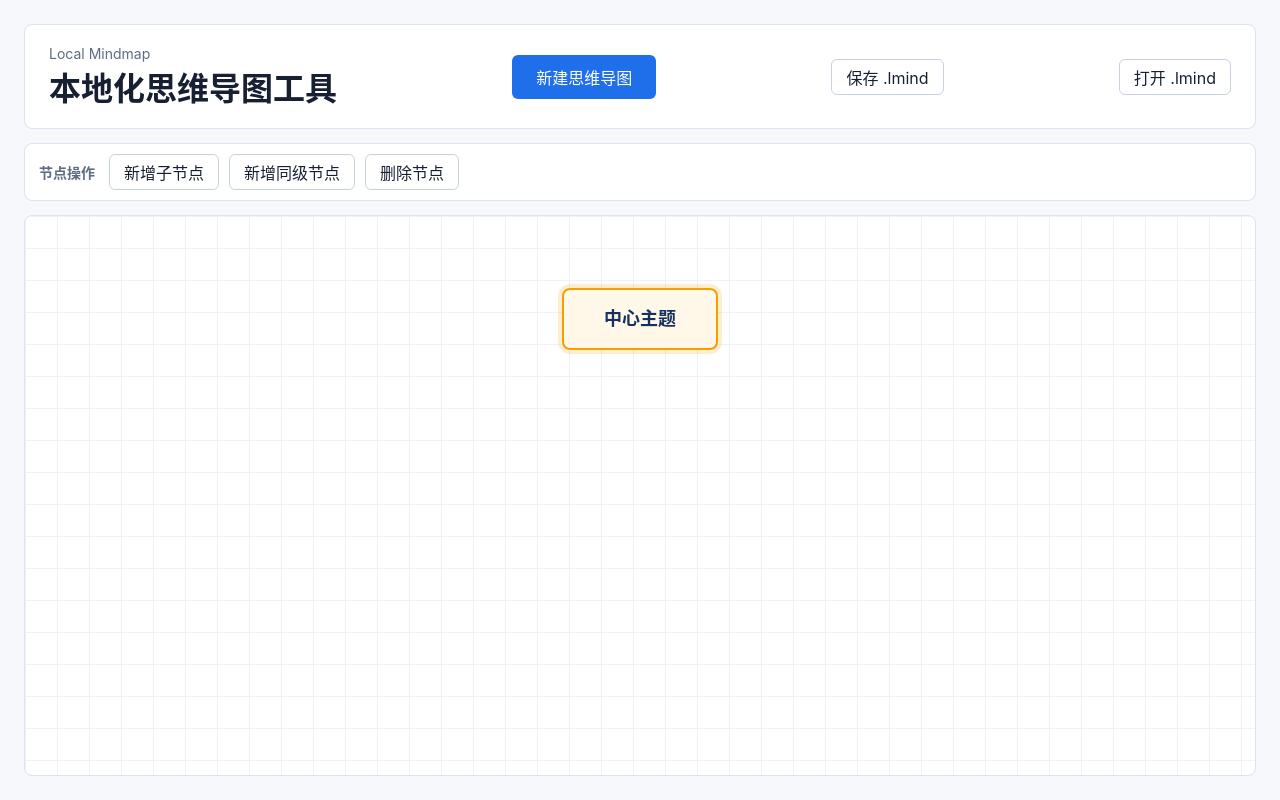
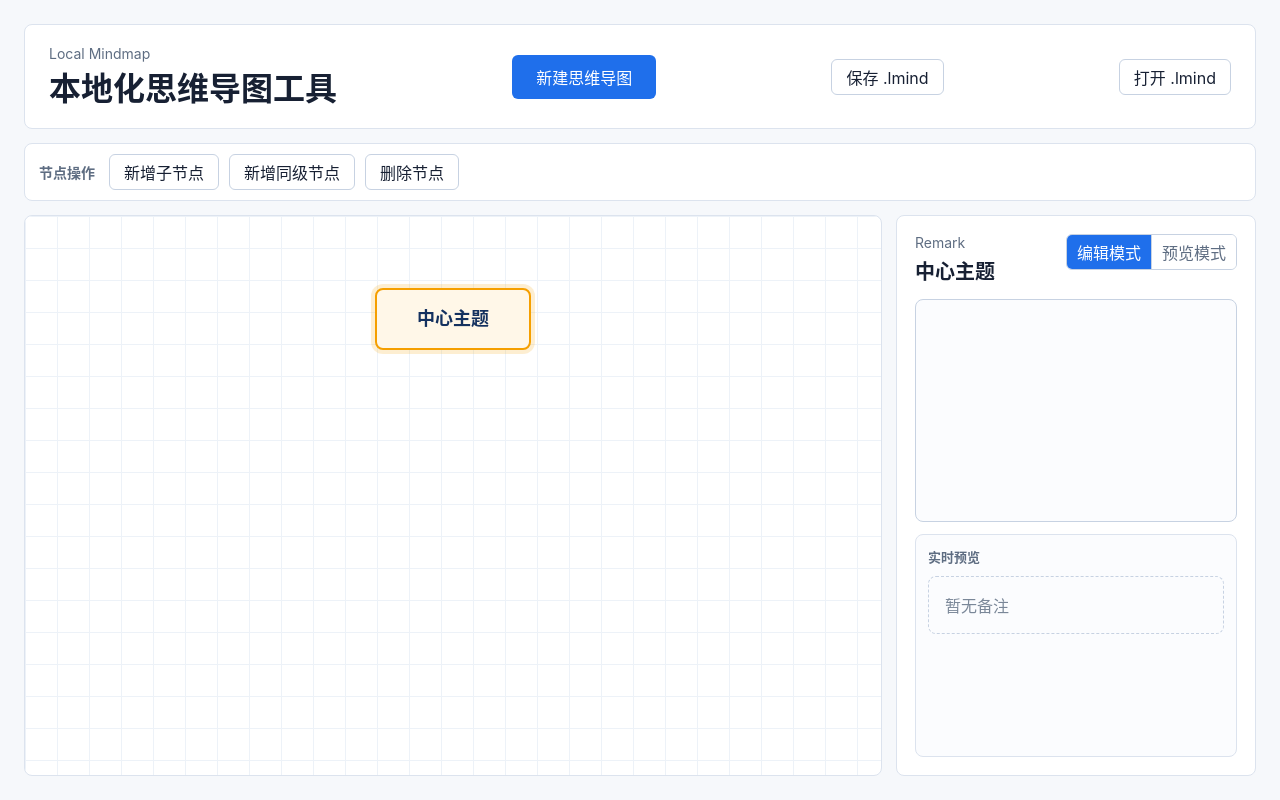
Before and after one commit to hzhexuan1104-hash/local-mindmap, a React (Vite) app: page / in a window 1280 px wide. Built offline with nearby package versions, Linux system fonts and the light colour scheme.

Commit message:
feat: support markdown remarks for mindmap nodes

```diff
--- a/package.json
+++ b/package.json
@@ -10,12 +10,14 @@
   },
   "dependencies": {
     "react": "^19.0.0",
-    "react-dom": "^19.0.0"
+    "react-dom": "^19.0.0",
+    "react-markdown": "^10.1.0",
+    "remark-gfm": "^4.0.1"
   },
   "devDependencies": {
-    "@vitejs/plugin-react": "^4.3.4",
     "@types/react": "^19.0.2",
     "@types/react-dom": "^19.0.2",
+    "@vitejs/plugin-react": "^4.3.4",
     "typescript": "^5.7.2",
     "vite": "^6.0.5"
   }
--- a/src/app/App.tsx
+++ b/src/app/App.tsx
@@ -1,17 +1,20 @@
 import { useEffect, useRef, useState } from 'react';
 import { openMindmapFromLocalFile } from '../features/mindmap/openMindmap';
+import { RemarkPanel } from '../features/mindmap/RemarkPanel';
 import { saveMindmapAsLmind } from '../features/mindmap/saveMindmap';
 import type { MindmapNode } from '../features/mindmap/types';
 
 const createCenterNode = (): MindmapNode => ({
   id: 'root',
   text: '中心主题',
+  remark: '',
   children: [],
 });
 
 const createNode = (): MindmapNode => ({
   id: crypto.randomUUID(),
   text: '新节点',
+  remark: '',
   children: [],
 });
 
@@ -53,6 +56,25 @@ const deleteNodeById = (node: MindmapNode, nodeId: string): MindmapNode => ({
     .filter((child) => child.id !== nodeId)
     .map((child) => deleteNodeById(child, nodeId)),
 });
+
+const findNodeById = (
+  node: MindmapNode,
+  nodeId: string,
+): MindmapNode | null => {
+  if (node.id === nodeId) {
+    return node;
+  }
+
+  for (const child of node.children) {
+    const matchedNode = findNodeById(child, nodeId);
+
+    if (matchedNode) {
+      return matchedNode;
+    }
+  }
+
+  return null;
+};
 
 type MindmapTreeProps = {
   node: MindmapNode;
@@ -140,8 +162,10 @@ export function App() {
   const [selectedNodeId, setSelectedNodeId] = useState('root');
   const [editingNodeId, setEditingNodeId] = useState<string | null>(null);
   const [editingText, setEditingText] = useState('');
+  const [remarkMode, setRemarkMode] = useState<'edit' | 'preview'>('edit');
   const [message, setMessage] = useState('');
   const messageTimerRef = useRef<number | undefined>(undefined);
+  const selectedNode = findNodeById(mindmap, selectedNodeId) ?? mindmap;
 
   useEffect(() => {
     return () => {
@@ -225,6 +249,15 @@ export function App() {
     setEditingNodeId(null);
   };
 
+  const handleRemarkChange = (remark: string) => {
+    setMindmap((currentMindmap) =>
+      updateNodeById(currentMindmap, selectedNode.id, (node) => ({
+        ...node,
+        remark,
+      })),
+    );
+  };
+
   const handleStartEdit = (node: MindmapNode) => {
     setSelectedNodeId(node.id);
     setEditingNodeId(node.id);
@@ -304,6 +337,7 @@ export function App() {
         ) : null}
       </section>
 
+      <div className="workspace-layout">
         <section className="mindmap-canvas" aria-label="思维导图画布">
           <div className="canvas-grid" aria-hidden="true" />
           <div className="mindmap-tree">
@@ -319,6 +353,14 @@ export function App() {
             />
           </div>
         </section>
+
+        <RemarkPanel
+          selectedNode={selectedNode}
+          mode={remarkMode}
+          onModeChange={setRemarkMode}
+          onRemarkChange={handleRemarkChange}
+        />
+      </div>
     </main>
   );
 }
--- /dev/null
+++ b/src/features/mindmap/MarkdownPreview.tsx
@@ -0,0 +1,18 @@
+import ReactMarkdown from 'react-markdown';
+import remarkGfm from 'remark-gfm';
+
+type MarkdownPreviewProps = {
+  content: string;
+};
+
+export function MarkdownPreview({ content }: MarkdownPreviewProps) {
+  if (!content.trim()) {
+    return <div className="remark-empty">暂无备注</div>;
+  }
+
+  return (
+    <div className="markdown-preview">
+      <ReactMarkdown remarkPlugins={[remarkGfm]}>{content}</ReactMarkdown>
+    </div>
+  );
+}
--- /dev/null
+++ b/src/features/mindmap/RemarkPanel.tsx
@@ -0,0 +1,62 @@
+import type { MindmapNode } from './types';
+import { MarkdownPreview } from './MarkdownPreview';
+
+type RemarkMode = 'edit' | 'preview';
+
+type RemarkPanelProps = {
+  selectedNode: MindmapNode;
+  mode: RemarkMode;
+  onModeChange: (mode: RemarkMode) => void;
+  onRemarkChange: (remark: string) => void;
+};
+
+export function RemarkPanel({
+  selectedNode,
+  mode,
+  onModeChange,
+  onRemarkChange,
+}: RemarkPanelProps) {
+  return (
+    <aside className="remark-panel" aria-labelledby="remark-panel-title">
+      <div className="remark-panel-header">
+        <div>
+          <p className="eyebrow">Remark</p>
+          <h2 id="remark-panel-title">{selectedNode.text}</h2>
+        </div>
+        <div className="remark-mode-switch" aria-label="备注显示模式">
+          <button
+            type="button"
+            className={`mode-button${mode === 'edit' ? ' is-active' : ''}`}
+            onClick={() => onModeChange('edit')}
+          >
+            编辑模式
+          </button>
+          <button
+            type="button"
+            className={`mode-button${mode === 'preview' ? ' is-active' : ''}`}
+            onClick={() => onModeChange('preview')}
+          >
+            预览模式
+          </button>
+        </div>
+      </div>
+
+      {mode === 'edit' ? (
+        <div className="remark-edit-layout">
+          <textarea
+            className="remark-editor"
+            value={selectedNode.remark}
+            onChange={(event) => onRemarkChange(event.target.value)}
+            aria-label={`${selectedNode.text} 的 Markdown 备注`}
+          />
+          <div className="remark-live-preview">
+            <div className="remark-live-preview-title">实时预览</div>
+            <MarkdownPreview content={selectedNode.remark} />
+          </div>
+        </div>
+      ) : (
+        <MarkdownPreview content={selectedNode.remark} />
+      )}
+    </aside>
+  );
+}
--- a/src/features/mindmap/openMindmap.ts
+++ b/src/features/mindmap/openMindmap.ts
@@ -6,7 +6,12 @@ function isRecord(value: unknown): value is Record<string, unknown> {
   return typeof value === 'object' && value !== null && !Array.isArray(value);
 }
 
-function isMindmapNode(value: unknown): value is MindmapNode {
+function isRawMindmapNode(value: unknown): value is {
+  id: string;
+  text: string;
+  remark?: unknown;
+  children: unknown[];
+} {
   if (!isRecord(value)) {
     return false;
   }
@@ -16,8 +21,32 @@ function isMindmapNode(value: unknown): value is MindmapNode {
     value.id.length > 0 &&
     typeof value.text === 'string' &&
     Array.isArray(value.children) &&
-    value.children.every(isMindmapNode)
+    (value.remark === undefined || typeof value.remark === 'string') &&
+    value.children.every(isRawMindmapNode)
   );
+}
+
+function normalizeMindmapNode(node: {
+  id: string;
+  text: string;
+  remark?: unknown;
+  children: unknown[];
+}): MindmapNode {
+  return {
+    id: node.id,
+    text: node.text,
+    remark: typeof node.remark === 'string' ? node.remark : '',
+    children: node.children.map((child) =>
+      normalizeMindmapNode(
+        child as {
+          id: string;
+          text: string;
+          remark?: unknown;
+          children: unknown[];
+        },
+      ),
+    ),
+  };
 }
 
 function isLmindDocument(value: unknown): value is LmindDocument {
@@ -30,7 +59,7 @@ function isLmindDocument(value: unknown): value is LmindDocument {
     typeof value.meta.createTime === 'string' &&
     typeof value.meta.updateTime === 'string' &&
     typeof value.meta.theme === 'string' &&
-    isMindmapNode(value.rootNode)
+    isRawMindmapNode(value.rootNode)
   );
 }
 
@@ -47,7 +76,7 @@ export function parseLmindDocument(fileContent: string): MindmapNode {
     throw new Error('Invalid lmind document');
   }
 
-  return parsedContent.rootNode;
+  return normalizeMindmapNode(parsedContent.rootNode);
 }
 
 function selectLocalLmindFile(): Promise<File | null> {
--- a/src/features/mindmap/types.ts
+++ b/src/features/mindmap/types.ts
@@ -1,6 +1,7 @@
 export type MindmapNode = {
   id: string;
   text: string;
+  remark: string;
   children: MindmapNode[];
 };
 
--- a/src/styles/global.css
+++ b/src/styles/global.css
@@ -62,6 +62,12 @@ h1 {
   margin: 0;
   font-size: 32px;
   line-height: 1.2;
+}
+
+h2 {
+  margin: 0;
+  font-size: 20px;
+  line-height: 1.3;
 }
 
 .primary-action {
@@ -133,9 +139,16 @@ h1 {
   font-size: 14px;
 }
 
+.workspace-layout {
+  flex: 1;
+  min-height: 0;
+  display: grid;
+  grid-template-columns: minmax(0, 1fr) 360px;
+  gap: 14px;
+}
+
 .mindmap-canvas {
   position: relative;
-  flex: 1;
   min-height: 520px;
   overflow: auto;
   border: 1px solid #dce3ee;
@@ -257,6 +270,167 @@ h1 {
   display: none;
 }
 
+.remark-panel {
+  min-height: 520px;
+  display: flex;
+  flex-direction: column;
+  gap: 14px;
+  padding: 18px;
+  border: 1px solid #dce3ee;
+  border-radius: 8px;
+  background: #ffffff;
+}
+
+.remark-panel-header {
+  display: flex;
+  align-items: flex-start;
+  justify-content: space-between;
+  gap: 12px;
+}
+
+.remark-mode-switch {
+  display: inline-flex;
+  flex: 0 0 auto;
+  overflow: hidden;
+  border: 1px solid #c7d2e2;
+  border-radius: 6px;
+}
+
+.mode-button {
+  min-height: 34px;
+  padding: 0 10px;
+  border: 0;
+  color: #5e6d82;
+  background: #ffffff;
+  cursor: pointer;
+}
+
+.mode-button + .mode-button {
+  border-left: 1px solid #c7d2e2;
+}
+
+.mode-button.is-active {
+  color: #ffffff;
+  background: #1f6feb;
+}
+
+.remark-edit-layout {
+  flex: 1;
+  min-height: 360px;
+  display: grid;
+  grid-template-rows: minmax(180px, 1fr) minmax(180px, 1fr);
+  gap: 12px;
+}
+
+.remark-editor {
+  min-height: 0;
+  resize: none;
+  padding: 14px;
+  border: 1px solid #c7d2e2;
+  border-radius: 8px;
+  color: #172033;
+  background: #fbfcfe;
+  font: 14px/1.6 Consolas, "SFMono-Regular", "Microsoft YaHei", monospace;
+}
+
+.remark-editor:focus {
+  border-color: #1f6feb;
+  outline: 3px solid #d8e8ff;
+}
+
+.remark-live-preview {
+  min-height: 0;
+  overflow: auto;
+  padding: 12px;
+  border: 1px solid #dce3ee;
+  border-radius: 8px;
+  background: #fbfcfe;
+}
+
+.remark-live-preview-title {
+  margin-bottom: 10px;
+  color: #5e6d82;
+  font-size: 13px;
+  font-weight: 700;
+}
+
+.markdown-preview {
+  flex: 1;
+  min-height: 360px;
+  overflow: auto;
+  padding: 4px 2px;
+  color: #172033;
+  line-height: 1.65;
+}
+
+.markdown-preview :first-child {
+  margin-top: 0;
+}
+
+.markdown-preview h1,
+.markdown-preview h2,
+.markdown-preview h3 {
+  margin: 18px 0 10px;
+}
+
+.markdown-preview p,
+.markdown-preview ul,
+.markdown-preview ol,
+.markdown-preview pre,
+.markdown-preview table {
+  margin: 0 0 12px;
+}
+
+.markdown-preview code {
+  padding: 2px 5px;
+  border-radius: 4px;
+  background: #eef2f7;
+  font-family: Consolas, "SFMono-Regular", monospace;
+}
+
+.markdown-preview pre {
+  overflow: auto;
+  padding: 12px;
+  border-radius: 8px;
+  background: #172033;
+  color: #f6f8fb;
+}
+
+.markdown-preview pre code {
+  padding: 0;
+  background: transparent;
+  color: inherit;
+}
+
+.markdown-preview table {
+  width: 100%;
+  border-collapse: collapse;
+  font-size: 14px;
+}
+
+.markdown-preview th,
+.markdown-preview td {
+  padding: 8px;
+  border: 1px solid #dce3ee;
+  text-align: left;
+}
+
+.markdown-preview th {
+  background: #f1f5fa;
+}
+
+.markdown-preview a {
+  color: #1f6feb;
+}
+
+.remark-empty {
+  padding: 16px;
+  border: 1px dashed #c7d2e2;
+  border-radius: 8px;
+  color: #7a8798;
+  background: #fbfcfe;
+}
+
 @media (max-width: 640px) {
   .app-shell {
     padding: 16px;
@@ -275,6 +449,10 @@ h1 {
     min-height: 420px;
   }
 
+  .workspace-layout {
+    grid-template-columns: 1fr;
+  }
+
   .mindmap-tree {
     padding: 48px 32px;
   }
@@ -282,4 +460,8 @@ h1 {
   .child-branches {
     gap: 20px;
   }
+
+  .remark-panel {
+    min-height: 360px;
+  }
 }
```
Also changed, not shown: 1 other file (tests, documents, lock files or other folders). Lines whose indentation alone changed are shown as unchanged.
